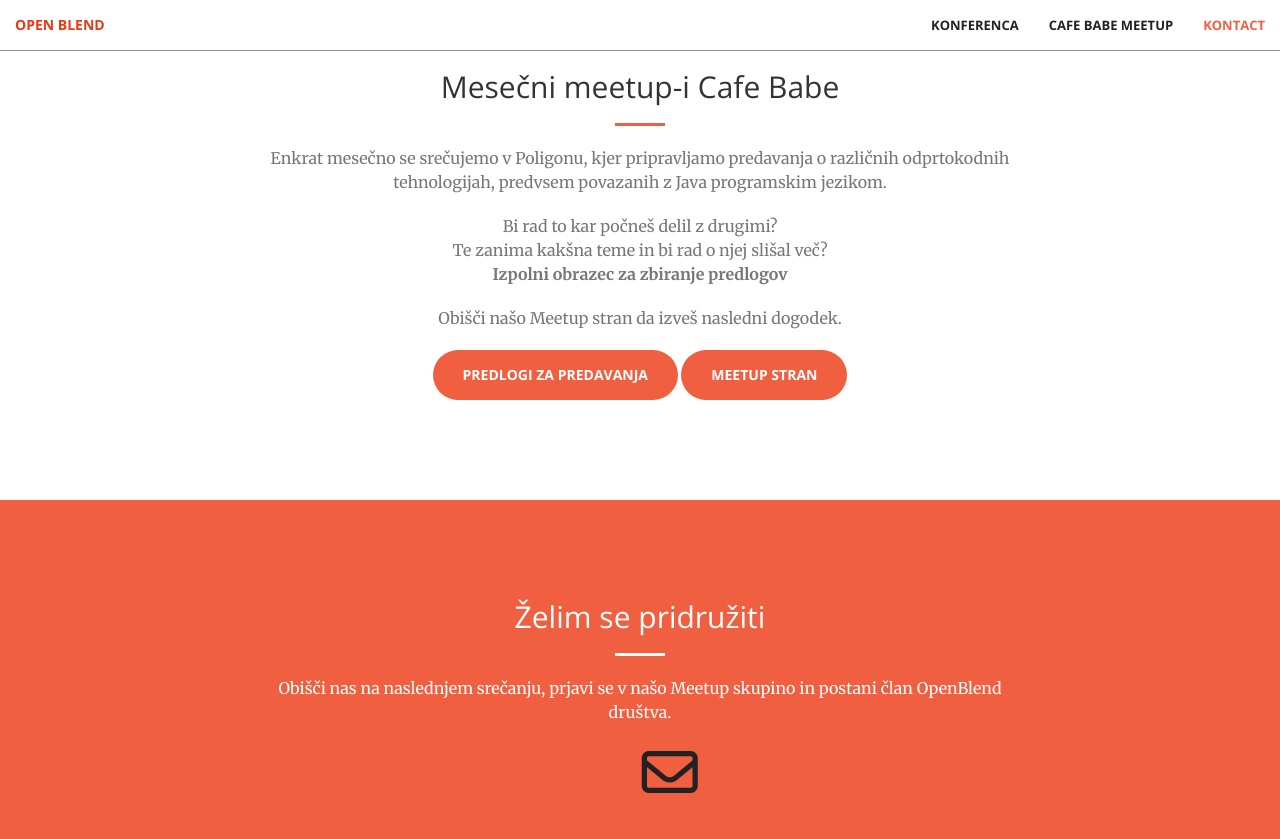
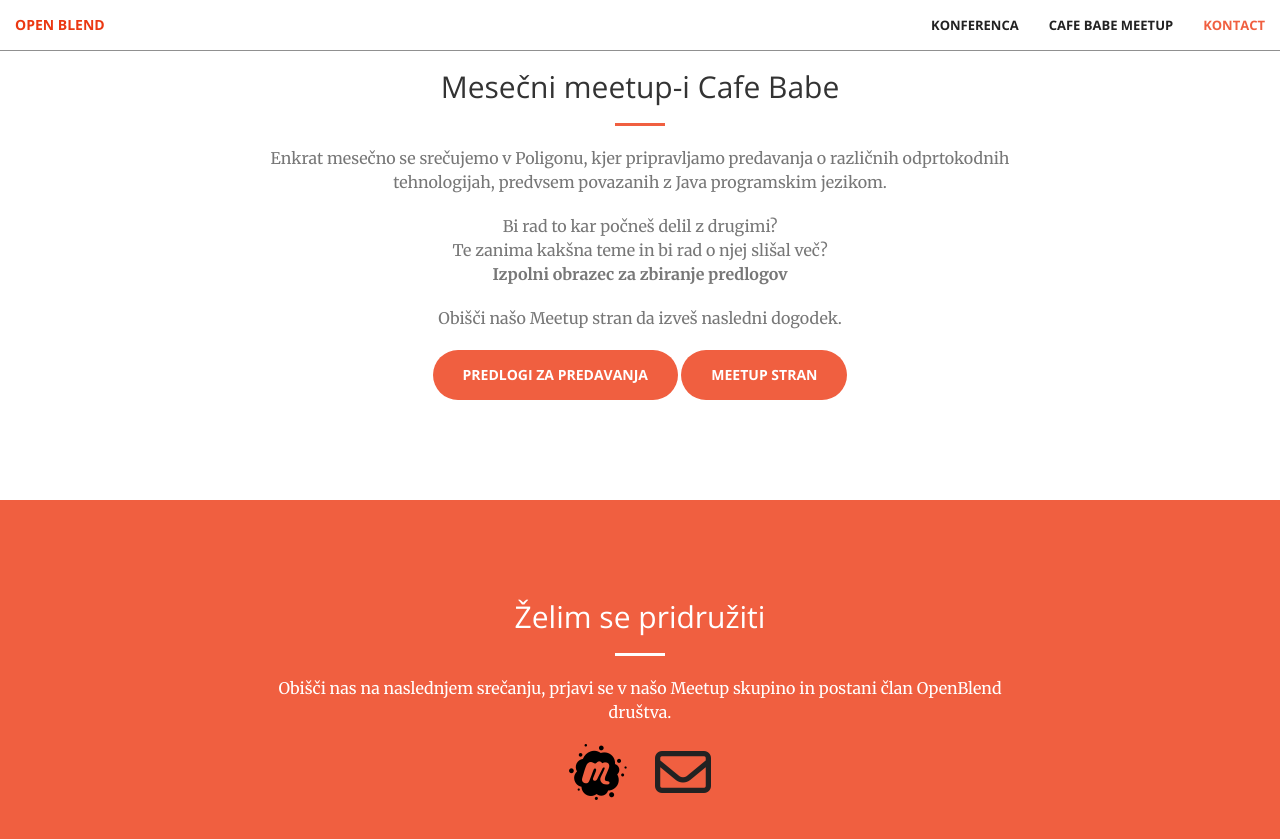
Before and after one commit to openblend/openblend.github.io, a Jekyll site: the page built from index.html, in a window 1280 px wide and 900 px high, scrolled down 1436 px. Shown: the top 839 px of the window. Built offline with Jekyll 4.4.1, drawn with Linux system fonts in a browser that asks for light colours; nearby versions of some CDN libraries.

Commit message:
Meetup icon.

```diff
--- a/_includes/contact.html
+++ b/_includes/contact.html
@@ -6,11 +6,11 @@
                 <hr class="light" />
                 <p>Obišči nas na naslednjem srečanju, prjavi se v našo Meetup skupino in postani član OpenBlend društva.</p>
             </div>
-        <div class="col-lg-8 col-lg-offset-2 text-center" style="color: black; padding:inherit;">
-            <a href="https://www.meetup.com/OpenBlend-Slovenian-Java-User-Group/">
+        <div class="col-lg-8 col-lg-offset-2 text-center">
+            <a href="https://www.meetup.com/OpenBlend-Slovenian-Java-User-Group/" style="color:black; padding:10pt;">
                 <i class="fab fa-meetup fa-4x wow bounceIn" data-wow-delay=".1s"></i>
             </a>
-            <a href="mailto:info@openblend.org">
+            <a href="mailto:info@openblend.org" style="color:black; padding:10pt;">
                 <i class="fa fa-envelope-o fa-3x wow bounceIn" data-wow-delay=".1s"></i>
             </a>
         </div>
```
